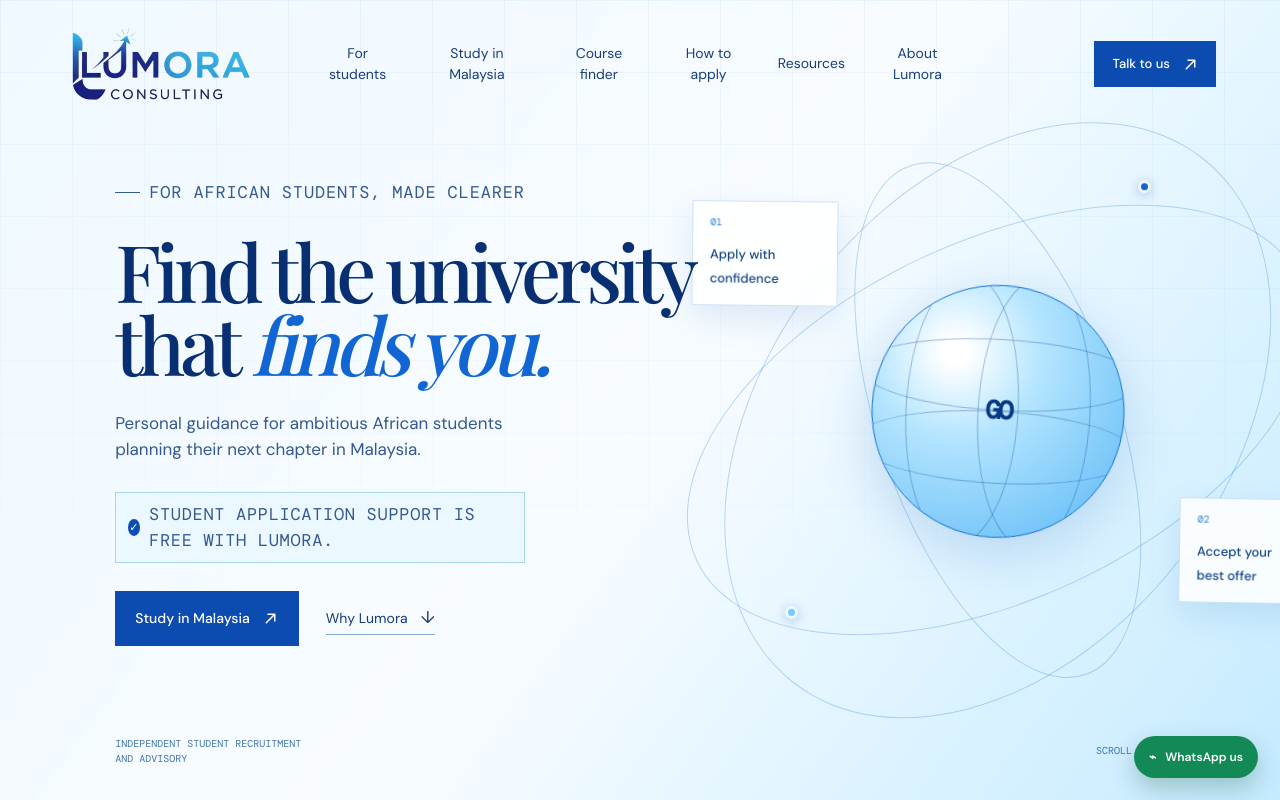
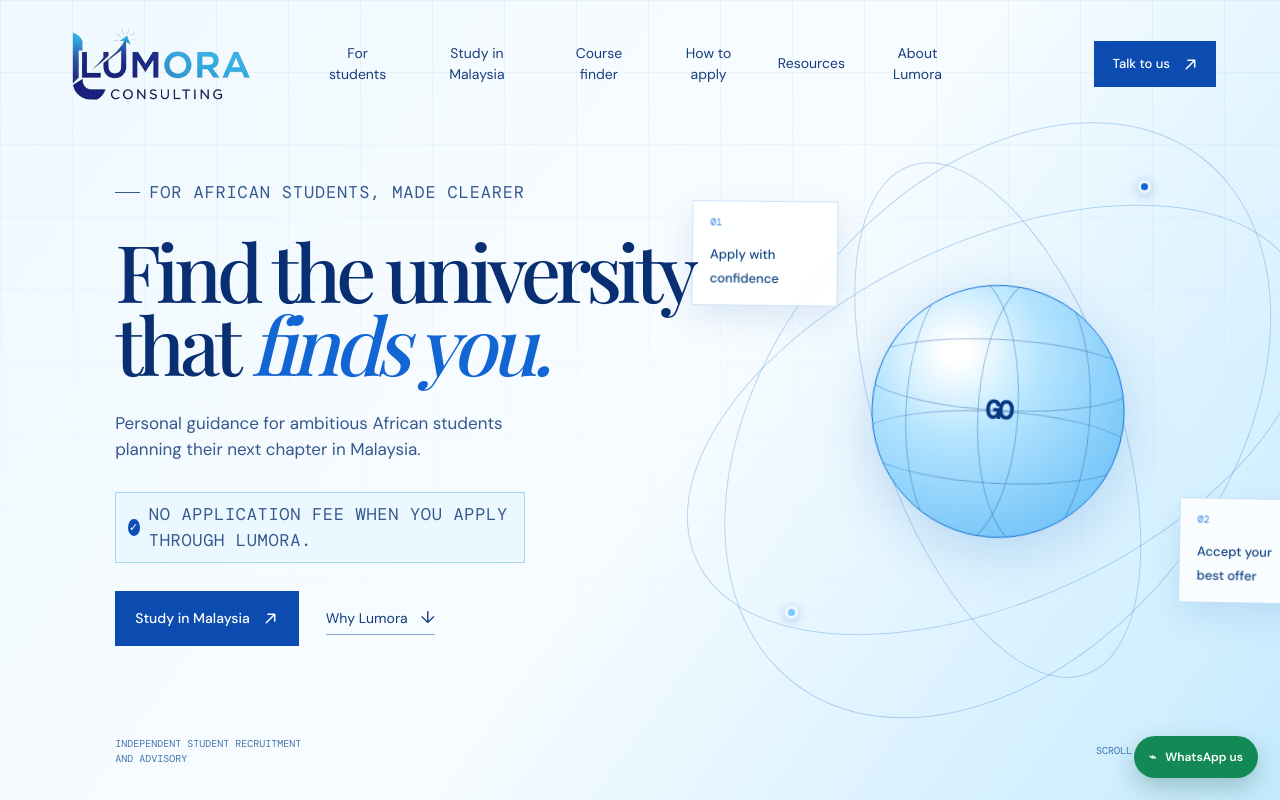
Before and after one commit to R3TR0S4M/Lumora-website, a React (Vite) app: page / in a window 1280 px wide. Shown: the top 800 px of the page. Built offline with nearby package versions, Linux system fonts and the light colour scheme; a web font is replaced by a local one.

Commit message:
Add student images and improve Lumora branding

```diff
--- a/src/App.tsx
+++ b/src/App.tsx
@@ -44,7 +44,7 @@
   return <>
     <section className="hero">
       <div className="grid" />
-      <div className="hero-copy"><Eyebrow>For African students, made clearer</Eyebrow><h1>Find the university<br />that <em>finds you.</em></h1><p>Personal guidance for ambitious African students planning their next chapter in Malaysia.</p><p className="free-application-note"><span>✓</span> Student application support is free with Lumora.</p><div className="actions"><Button onClick={() => navigate('/study-in-malaysia')}>Study in Malaysia</Button><button className="plain-link" onClick={() => navigate('/about')}>Why Lumora <span>↓</span></button></div></div>
+      <div className="hero-copy"><Eyebrow>For African students, made clearer</Eyebrow><h1>Find the university<br />that <em>finds you.</em></h1><p>Personal guidance for ambitious African students planning their next chapter in Malaysia.</p><p className="free-application-note"><span>✓</span> No application fee when you apply through Lumora.</p><div className="actions"><Button onClick={() => navigate('/study-in-malaysia')}>Study in Malaysia</Button><button className="plain-link" onClick={() => navigate('/about')}>Why Lumora <span>↓</span></button></div></div>
       <div className="orbit-stage" aria-hidden="true"><i className="orbit a" /><i className="orbit b" /><i className="orbit c" /><i className="dot one" /><i className="dot two" /><i className="dot three" /><div className="globe"><i /><i /><i /><i /><b>GO</b></div><div className="float-card first"><small>01</small><strong>Apply with<br />confidence</strong></div><div className="float-card second"><small>02</small><strong>Accept your<br />best offer</strong></div></div>
       <div className="hero-foot"><span>Independent student recruitment<br />and advisory</span><button onClick={() => navigate('/students')}>Scroll to discover ↓</button></div>
     </section>
@@ -60,7 +60,7 @@
 
 function Students({ navigate }: { navigate: (page: Page) => void }) {
   return <PageHero label="For students" title={<>A clearer way<br />to <em>go further.</em></>} text="You do not need every answer today. You need someone who listens, sees your potential and helps you make a confident next move. Parents and guardians are always welcome in the conversation." action="Start your journey" onAction={() => navigate('/contact')} aside={<div className="photo-art student-art"><img src={studentFriends} alt="Two students sharing a conversation outdoors" /><div className="photo-caption">Your next chapter<br />looks good on you.</div></div>}>
-    <section className="content-band"><Eyebrow>Built around you</Eyebrow><h2>More than an application.<br />A plan that feels like yours.</h2><div className="feature-grid">{[['Your direction', 'Explore courses, pathways and locations that match who you are becoming.'], ['Your application', 'Get practical help to prepare a compelling, complete application. Lumora provides this student application support free of charge.'], ['Your decision', 'Compare your options and make the choice that feels right.']].map(([title, text], index) => <article key={title}><span>0{index + 1}</span><h3>{title}</h3><p>{text}</p></article>)}</div></section>
+    <section className="content-band"><Eyebrow>Built around you</Eyebrow><h2>More than an application.<br />A plan that feels like yours.</h2><div className="feature-grid">{[['Your direction', 'Explore courses, pathways and locations that match who you are becoming.'], ['Your application', 'Get practical help to prepare a compelling, complete application. Through Lumora’s university connections, students do not pay an application fee.'], ['Your decision', 'Compare your options and make the choice that feels right.']].map(([title, text], index) => <article key={title}><span>0{index + 1}</span><h3>{title}</h3><p>{text}</p></article>)}</div></section>
     <section className="journey-section"><Eyebrow>Student journeys</Eyebrow><h2>Support for the<br /><em>whole transition.</em></h2><p className="journey-intro">From your first question to your first day on campus, Lumora makes the process feel more manageable.</p><div className="journey-cards"><article><span>Before you apply</span><h3>Understand your choices</h3><p>Course, budget and intake guidance without the noise.</p></article><article><span>While you apply</span><h3>Keep every detail moving</h3><p>A clear checklist, document support and honest advice.</p></article><article><span>When you decide</span><h3>Feel ready to begin</h3><p>Choose your next step with clarity and confidence.</p></article></div></section>
     <section className="student-life-section"><div><Eyebrow>More than a campus</Eyebrow><h2>Make room for<br /><em>your next chapter.</em></h2><p>Studying in Malaysia is a chance to learn, meet people from around the world and build the independence that follows you long after graduation.</p></div><div className="student-life-gallery"><img className="life-main" src={studentsStudying} alt="Two students studying together on campus" /><img className="life-top" src={studentsCampusWalk} alt="Two students walking and talking on campus" /><img className="life-bottom" src={studentsArriving} alt="Students arriving at a university building" /></div></section>
   </PageHero>;
@@ -93,7 +93,7 @@
     window.location.href = `https://wa.me/601139009572?text=${encodeURIComponent(lines.join('\n'))}`;
     setStarted(true);
   };
-  return <><PageHero label="Your application guide" title={<>A clear way<br />to <em>get started.</em></>} text="You do not need to have every document or decision ready today. Lumora provides free application support for students, from your first conversation to your next step. Families are welcome to take part too." action="Start on WhatsApp" onAction={() => document.querySelector('#whatsapp-application')?.scrollIntoView({ behavior: 'smooth' })} aside={<div className="photo-art campus-art"><img src={graduation} alt="A graduate celebrating an academic achievement" /><div className="photo-caption">Your next step<br />starts here.</div></div>}>
+  return <><PageHero label="Your application guide" title={<>A clear way<br />to <em>get started.</em></>} text="You do not need to have every document or decision ready today. Through Lumora’s university connections, students can apply without paying an application fee. Families are welcome to take part too." action="Start on WhatsApp" onAction={() => document.querySelector('#whatsapp-application')?.scrollIntoView({ behavior: 'smooth' })} aside={<div className="photo-art campus-art"><img src={graduation} alt="A graduate celebrating an academic achievement" /><div className="photo-caption">Your next step<br />starts here.</div></div>}>
     <section className="apply-steps"><Eyebrow>How it works</Eyebrow><h2>Four steps. One<br /><em>supportive team.</em></h2><div className="apply-grid">{[['01', 'Tell us your plan', 'Share your study interests, current qualification and what you hope to achieve.'], ['02', 'Get clear guidance', 'We help you understand your study options and the documents to prepare.'], ['03', 'Prepare your application', 'Work through your details and documents with a clear checklist.'], ['04', 'Move forward confidently', 'Confirm your next step with support from Lumora.']].map(([number, title, text]) => <article key={number}><span>{number}</span><h3>{title}</h3><p>{text}</p></article>)}</div></section>
     <section className="checklist"><div><Eyebrow>Application checklist</Eyebrow><h2>Have these ready<br />when <em>you can.</em></h2><p>This is a simple starting list. Lumora will tell you what is needed for your own study plan.</p><Button onClick={() => navigate('/document-checklist')}>Open my checklist</Button></div><div className="checklist-list">{['Your latest academic results or certificate', 'A clear copy of your passport, if you have one', 'Your preferred course or study area', 'A parent or guardian contact, if relevant', 'Questions about budget, timing or entry routes'].map((item, index) => <div key={item}><span>0{index + 1}</span><p>{item}</p><i>✓</i></div>)}</div></section>
   </PageHero><section className="whatsapp-apply" id="whatsapp-application"><div><Eyebrow light>Apply via WhatsApp</Eyebrow><h2>Start with a<br /><em>simple message.</em></h2><p>Complete these few details, then WhatsApp will open with your application message ready to send to Lumora.</p></div><form onSubmit={startWhatsAppApplication}><label>Your name<input name="Name" required placeholder="Your name" /></label><label>I am a<select name="I am a" required defaultValue=""><option value="" disabled>Select an option</option><option>Student</option><option>Parent or guardian</option></select></label><label>Qualification<select name="Current qualification" required defaultValue=""><option value="" disabled>Select your qualification</option><option>Secondary school or high school certificate</option><option>IGCSE</option><option>A Levels</option><option>International Baccalaureate (IB)</option><option>BTEC or vocational qualification</option><option>Diploma or degree</option></select></label><label>Study interest<input name="Study interest" required placeholder="e.g. Computer Science" /></label><button type="submit">{started ? 'Open WhatsApp to send' : 'Start application on WhatsApp'} <Arrow /></button></form></section></>;
```
